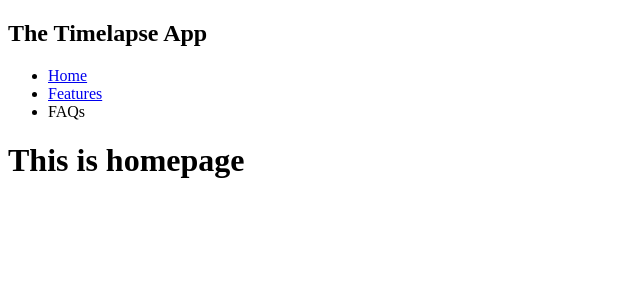
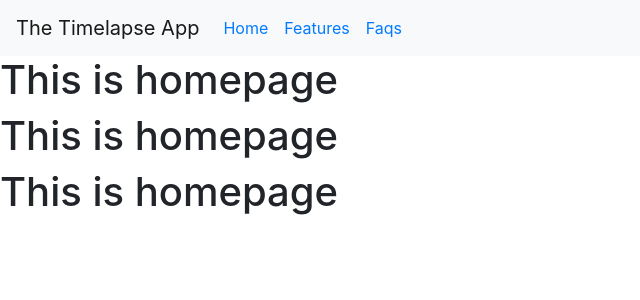
Before and after one commit to reteshg/site, a React (Create React App) app: page / in a window 1280 px wide. Shown: the top 300 px of the page, without its empty margins (0-640 px from the left). Built offline with nearby package versions, Linux system fonts and the light colour scheme.

Commit message:
react-bootstrap added

```diff
--- a/package.json
+++ b/package.json
@@ -7,7 +7,9 @@
     "@testing-library/jest-dom": "^4.2.4",
     "@testing-library/react": "^9.5.0",
     "@testing-library/user-event": "^7.2.1",
+    "bootstrap": "^4.5.0",
     "react": "^16.13.1",
+    "react-bootstrap": "^1.0.1",
     "react-dom": "^16.13.1",
     "react-router-dom": "^5.2.0",
     "react-scripts": "3.4.1"
--- a/src/App.js
+++ b/src/App.js
@@ -1,14 +1,15 @@
 import React from 'react';
 import {BrowserRouter, Route} from 'react-router-dom';
-import Navbar from './components/navbar';
+import Navigation from './components/navigation';
 import Home from './components/home';
 import Features from './components/features';
+import 'bootstrap/dist/css/bootstrap.min.css';
 
 function App() {
   return (
     <BrowserRouter basename={process.env.PUBLIC_URL}>
       <div className="App">
-        <Navbar title="The Timelapse App"/>
+        <Navigation title="The Timelapse App"/>
         <Route exact path="/" render={() => <Home title="This is homepage" />} />
         <Route path="/features" render={() => <Features title="This is feature page" />} />
       </div>
--- a/src/components/features.js
+++ b/src/components/features.js
@@ -1,7 +1,12 @@
 import React from 'react';
 
 const Features = (props) => (
-    <h1>{props.title}</h1>
+    <p>
+        <h1>{props.title}</h1>
+        <h1>{props.title}</h1>
+        <h1>{props.title}</h1>
+        <h1>{props.title}</h1>
+        </p>
 );
 
 export default Features;
--- a/src/components/home.js
+++ b/src/components/home.js
@@ -1,9 +1,12 @@
 import React from 'react';
 
 const Home = (props) => (
-
+    <p>
         <h1>{props.title}</h1>
-
+        <h1>{props.title}</h1>
+        <h1>{props.title}</h1>
+        <h1>{props.title}</h1>
+        </p>
 );
 
 export default Home;
--- a/src/components/navbar.js
+++ /dev/null
@@ -1,16 +0,0 @@
-import React from 'react';
-import {NavLink} from 'react-router-dom';
-
-const Navbar = (props) => (
-      <nav>
-        <h2>{props.title}</h2>
-        <ul>
-          <li><NavLink exact to="/">Home</NavLink></li>
-          <li><NavLink to="/features">Features</NavLink></li>
-          <li>FAQs</li>
-        </ul>
-      </nav>
-
-);
-
-export default Navbar;
--- /dev/null
+++ b/src/components/navigation.js
@@ -0,0 +1,28 @@
+import React from 'react';
+import Navbar from 'react-bootstrap/Navbar';
+import Nav from 'react-bootstrap/Nav';
+import {NavLink} from 'react-router-dom';
+
+const Navigation = (props) => (
+
+  <Navbar fixed="top" bg="light">
+    <Navbar.Brand>{props.title}</Navbar.Brand>
+      <Nav className="mr-auto">
+        <Nav.Link><NavLink exact to="/">Home</NavLink></Nav.Link>
+        <Nav.Link><NavLink to="/features">Features</NavLink></Nav.Link>
+        <Nav.Link><NavLink to="/faqs">Faqs</NavLink></Nav.Link>
+      </Nav>
+  </Navbar>
+
+      /* <nav>
+        <h2>{props.title}</h2>
+        <ul>
+          <li><NavLink exact to="/">Home</NavLink></li>
+          <li><NavLink to="/features">Features</NavLink></li>
+          <li>FAQs</li>
+        </ul>
+      </nav> */
+
+);
+
+export default Navigation;
```
Also changed, not shown: 1 other file (tests, documents, lock files or other folders).
